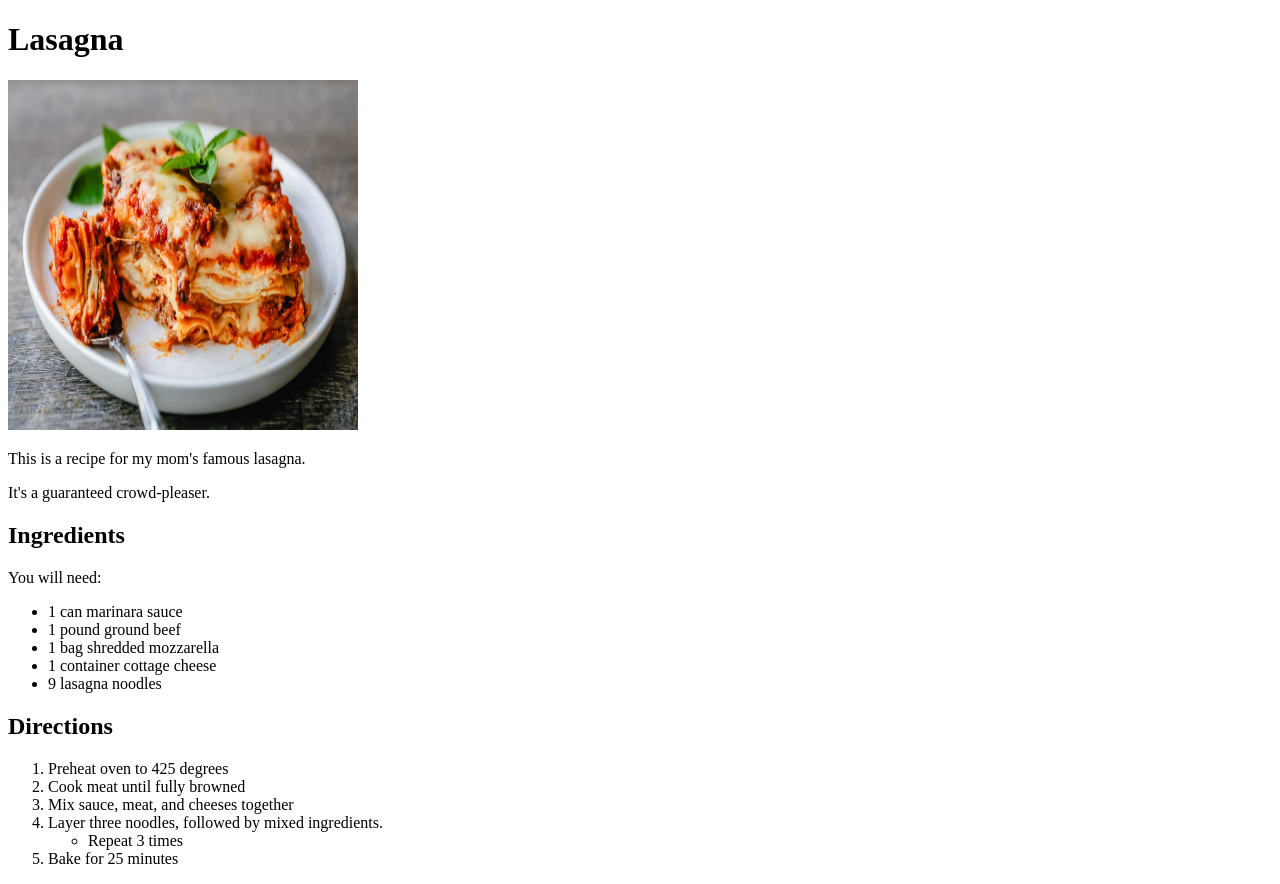
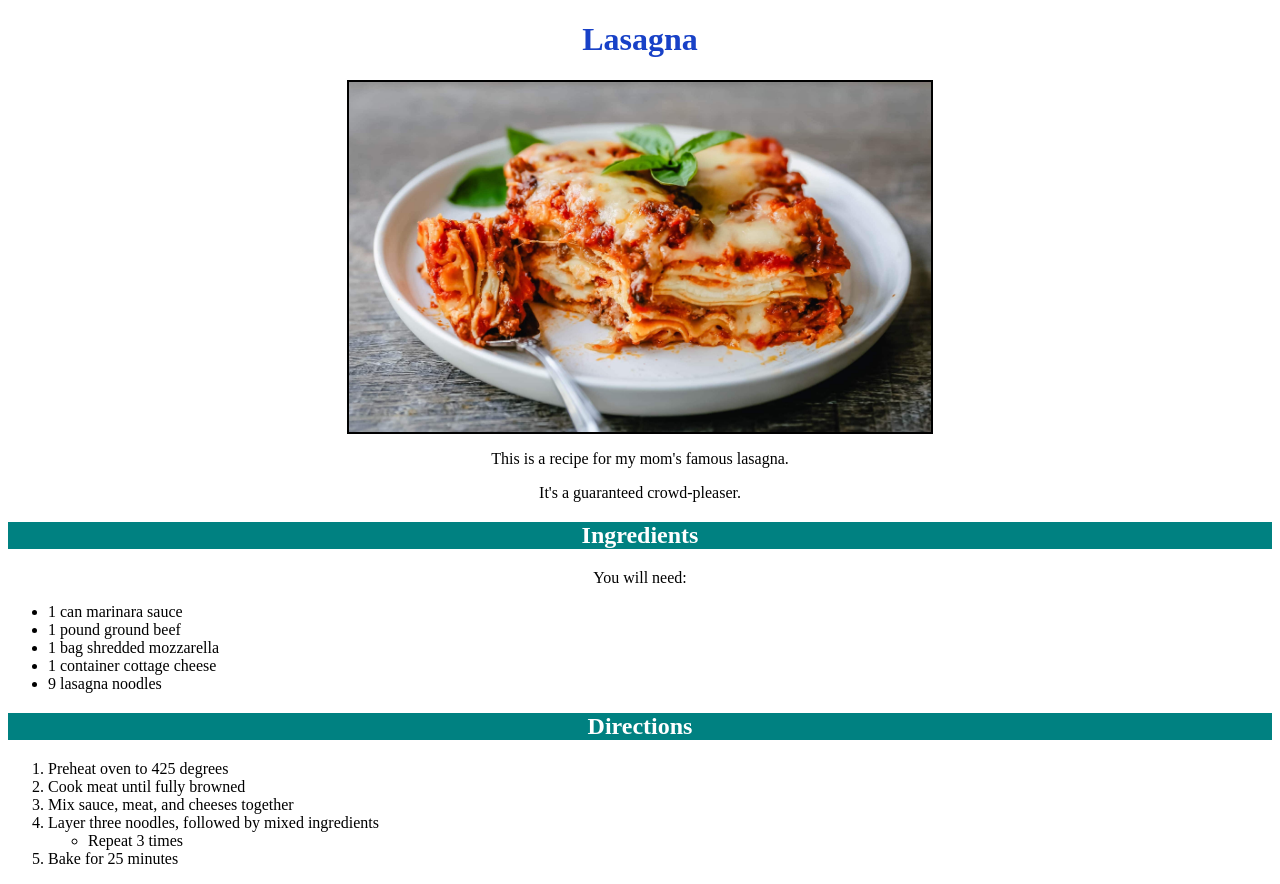
Before and after one commit to daniel-stinson/odin-recipes, a plain HTML site: page recipes/lasagna.html in a window 1280 px wide. Drawn offline with Linux system fonts and the light colour scheme.

Commit message:
Add simple CSS

```diff
--- a/recipes/lasagna.html
+++ b/recipes/lasagna.html
@@ -3,7 +3,8 @@
 <head>
     <meta charset="UTF-8">
     <meta name="viewport" content="width=device-width, initial-scale=1.0">
-    <title>Document</title>
+    <title>Recipe Homepage</title>
+    <link rel="stylesheet" href="style.css">
 </head>
 <body>
     <h1>Lasagna</h1>
@@ -36,7 +37,7 @@
         <li>Preheat oven to 425 degrees</li>
         <li>Cook meat until fully browned</li>
         <li>Mix sauce, meat, and cheeses together</li>
-        <li>Layer three noodles, followed by mixed ingredients.</li>
+        <li>Layer three noodles, followed by mixed ingredients</li>
         <ul>
             <li>Repeat 3 times</li>
         </ul>
--- /dev/null
+++ b/recipes/style.css
@@ -0,0 +1,21 @@
+h1 {
+    color: rgb(24, 65, 199);
+    font-weight: bold;
+}
+
+img {
+    border: 2px solid;
+    display: block;
+    margin-left: auto;
+    margin-right: auto;
+    width: auto;
+}
+
+h1, h2, p {
+    text-align: center;
+}
+
+h2 {
+    background-color: rgb(0, 129, 129);
+    color: white;
+}
```
Also changed, not shown: index.html (+2 -1 lines).
